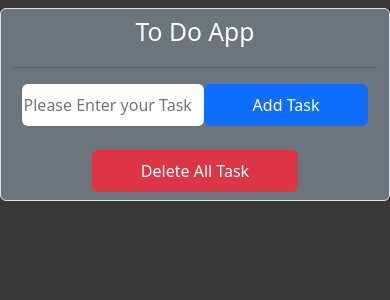
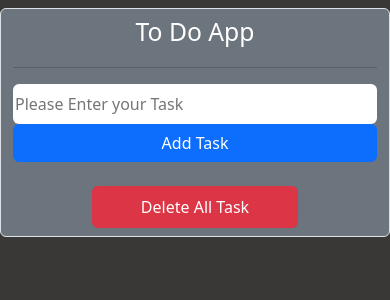
Before and after one commit to github-usman/to-do-application, a React (Create React App) app: page / in a window 390 px wide. Shown: the top 300 px of the page. Built offline with nearby package versions, Linux system fonts and the light colour scheme.

Commit message:
button order on small screen

```diff
--- a/src/components/task-input/TaskInput.jsx
+++ b/src/components/task-input/TaskInput.jsx
@@ -19,17 +19,17 @@ const TaskInput = () => {
     return (
         <div>
             <form className="w-100 mb-4" onSubmit={addHandler}>
-        <div className="d-flex justify-content-center">
+                <div className="d-flex justify-content-center flex-column flex-sm-row">
                     <input
                         type="text"
-            className="w-50 py-2 rounded "
+                        className="w-100 w-sm-60 rounded py-2"
                         id="inputData"
                         placeholder="Please Enter your Task"
                         value={input}
                         onChange={(e) => setInput(e.target.value)}
                         required
                     />
-          <button type="submit" className="btn btn-primary px-5 py-2">
+                    <button type="submit" className="btn btn-primary px-5 text-nowrap">
                         Add Task
                     </button>
                 </div>
```
Also changed, not shown: 1 other file (tests, documents, lock files or other folders). Lines whose indentation alone changed are shown as unchanged.
